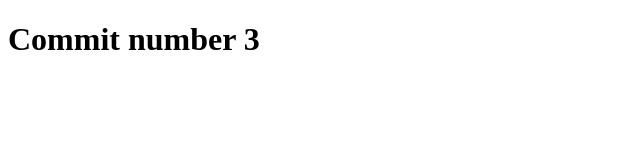
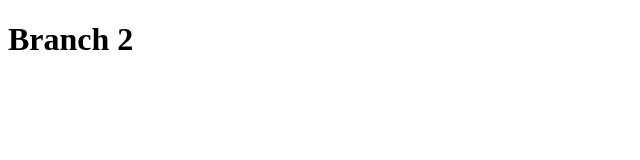
Before and after one commit to eoinkehoe/learning_git, a plain HTML site: page index.html in a window 1280 px wide. Shown: the whole page, without its empty margins (0-640 px from the left). Drawn offline with Linux system fonts and the light colour scheme.

Commit message:
Initial edit of branch 2

```diff
--- a/index.html
+++ b/index.html
@@ -5,7 +5,7 @@
         <title>Dummy Website</title>
     </head>
     <body>
-        <h1>Commit number 3</h1>
+        <h1>Branch 2</h1>
         <p></p>
     </body>
 </html>
```
